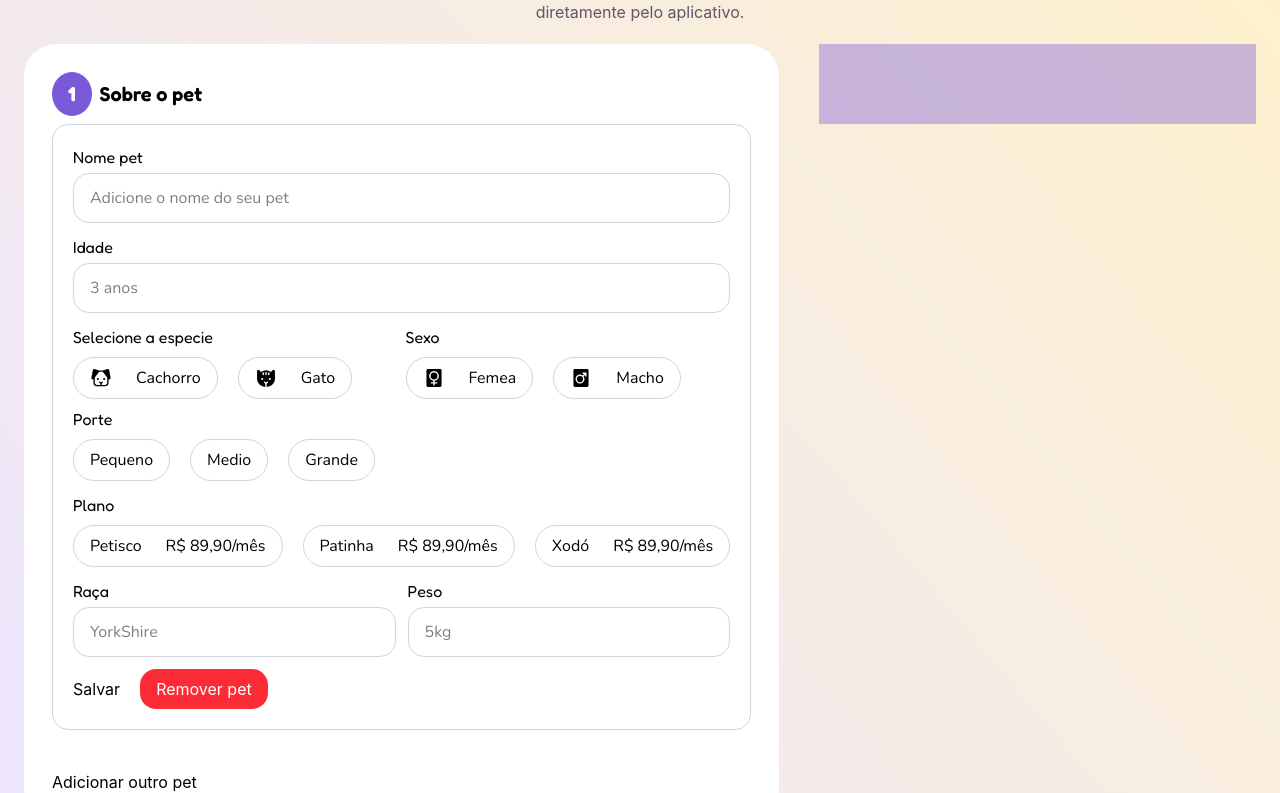
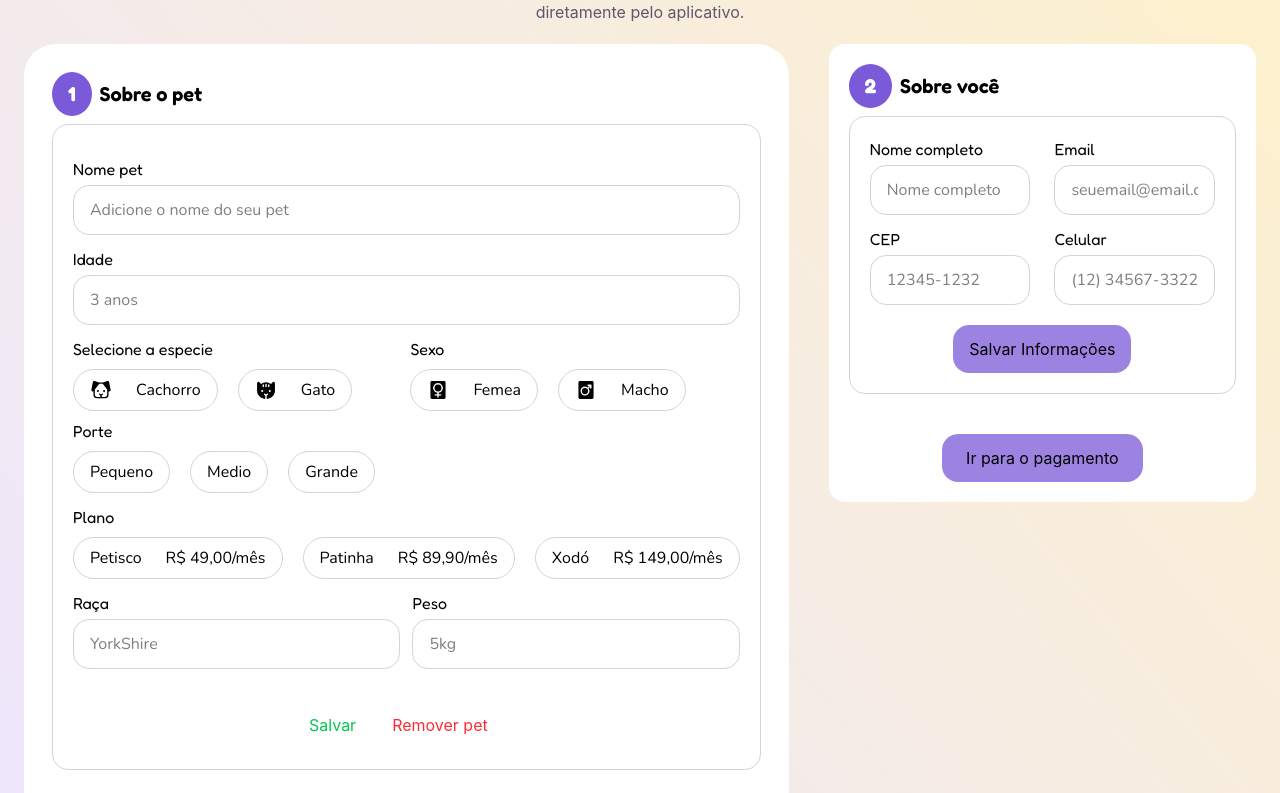
Before and after one commit to SophiAoAmaral/Fucinhos, a React (Vite) app in the folder fucinhos/: page /Fucinhos/contratar in a window 1280 px wide. Shown: the part 327-1120 px from the top of the page. Built offline with nearby package versions, Linux system fonts and the light colour scheme.

Commit message:
finalizando formulario pets

```diff
--- a/fucinhos/index.html
+++ b/fucinhos/index.html
@@ -1,5 +1,5 @@
 <!doctype html>
-<html lang="en">
+<html lang="pt-br">
   <head>
     <meta charset="UTF-8" />
     <link rel="icon" type="image/svg+xml" href="./public//assets/favicon.png" />
--- a/fucinhos/src/App.jsx
+++ b/fucinhos/src/App.jsx
@@ -1,15 +1,26 @@
-import {Route, Routes} from 'react-router'
+import {Route, Routes, useLocation} from 'react-router'
 import './App.css'
 import { Header } from './components/Header'
 import { Footer } from './components/Footer'
 import { Home } from './pages/Home'
 import { Cadastro } from './Forms/Cadastro'
+import { useEffect } from 'react'
 
 function App() {
+  function ScrollToTop() {
+  const { pathname } = useLocation();
+
+  useEffect(() => {
+    window.scrollTo(0, 0);
+  }, [pathname]);
+
+  return null;
+}
 
 
   return (
     <>
+     <ScrollToTop/>
     <Header className='font'/>
       <Routes>
           <Route path='/' element={<Home/>}/>
--- a/fucinhos/src/Forms/Cadastro.jsx
+++ b/fucinhos/src/Forms/Cadastro.jsx
@@ -4,13 +4,18 @@ import { Formulario } from './Formulario'
 import patinha from '../../public/assets/favicon.png'
 import { Sobre } from './Sobre'
 export const Cadastro = () => {
+    const[mensagemSalvar, setMensagemSalvar] = useState('');
+    const[mensagem, setMensagem] = useState('');
+
     const [dono, setDono] = useState({
         nome: '',
         sobrenome: '',
         email: '',
-        endereco:'',
-        numero: ''
-    });
+        cep:'',
+        celular:''
+      });
+
+
 
     const petInicial = {
     nome: "",
@@ -43,6 +48,13 @@ const [pets, setPets] = useState([petInicial]);
     },
   ]);
 }
+
+function salvarDadosDono(e){
+  e.preventDefault();
+  setDono(e.target.value);
+  console.log(dono)
+};
+
 function atualizarPet(index, campo, valor) {
   const novosPets = [...pets];
   novosPets[index] = {
@@ -52,7 +64,8 @@ function atualizarPet(index, campo, valor) {
   setPets(novosPets);
 }
 
-function salvarPet(index) {
+function salvarPet(e, index) {
+  e.preventDefault()
   const novosPets = [...pets];
   novosPets[index] = {
     ...novosPets[index],
@@ -60,18 +73,30 @@ function salvarPet(index) {
   };
 
   setPets(novosPets);
+
+  setMensagemSalvar('Dados Salvos!')
+  setTimeout(()=>{
+    setMensagemSalvar('')
+  },3000);
+
+  console.log(pets)
 }
 
 function removerPet(index) {
   setPets((prev) =>
     prev.filter((_, i) => i !== index)
   );
+  setMensagem('Pet Removido!')
+  setTimeout(()=>{
+    setMensagem('')
+  },3000);
+
 };
 
 
   return (
     <section className="background ">
-      <section className="container">
+      <section className="container ">
      <Link to='/' className='pt-20 block font-fredoka text-roxo hover:underline'>← Voltar</Link>
         <div className=" text-center mb-5 flex flex-col items-center justify-center gap-2">
           <span className="inline-block rounded-[50%] bg-roxo/40">
@@ -85,8 +110,8 @@ function removerPet(index) {
             adicionar quantos outros desejar diretamente pelo aplicativo.
           </p>
         </div>
-        <section className="md:grid md:grid-cols-[auto_1fr] gap-10 md:items-start">
-          <div className="bg-white p-7 rounded-4xl">
+        <section className="md:grid md:grid-cols-[auto_1fr]  auto-rows-auto  gap-10 md:items-start">
+          <div className="bg-white p-7 rounded-4xl mb-10">
             <span className='flex  font-semibold gap-2 text-xl mb-2 font-fredoka items-center'><span className='py-2 px-4 rounded-[100%] text-white font-bold bg-roxo'>1</span>Sobre o pet</span>
             {pets.map((pet, index) => (
               <Formulario
@@ -96,15 +121,19 @@ function removerPet(index) {
                 atualizarPet={atualizarPet}
                 removerPet={removerPet}
                 salvarPet={salvarPet}
+                mensagemSalvar={mensagemSalvar}
               />
             ))}
-            <button onClick={adicionarPet}>Adicionar outro pet</button>
+             <span className="text-green-500">{mensagem}</span>
+            <button onClick={adicionarPet} className='m-auto block cursor-pointer py-3 px-4 bg-roxo/75 hover:bg-roxo-escuro hover:text-white transition rounded-2xl'>Adicionar outro pet</button>
 
-            <article>
-              <Sobre dono={dono} />
+
+          </div>
+          <article className=' bg-white p-5 rounded-2xl flex flex-col'>
+              <span className='flex  font-semibold gap-2 text-xl mb-2 font-fredoka items-center'><span className='py-2 px-4 rounded-[100%] text-white font-bold bg-roxo'>2</span>Sobre você</span>
+              <Sobre dono={dono} salvarDadosDono={salvarDadosDono}/>
+               <Link to='/finalizar' className='self-center inline-block py-3 px-6 bg-roxo/75 rounded-2xl cursor-pointer hover:bg-roxo-escuro hover:text-white transition'>Ir para o pagamento</Link>
             </article>
-          </div>
-          <div className="bg-roxo/40 md:h-20"></div>
         </section>
       </section>
     </section>
--- a/fucinhos/src/Forms/Formulario.jsx
+++ b/fucinhos/src/Forms/Formulario.jsx
@@ -1,16 +1,16 @@
-import React from 'react'
+import React, { useEffect, useState } from 'react'
 import { Input } from './Input'
 import { OptionsSelector } from './OptionsSelector'
 import { PiDogFill, PiCatFill, PiGenderMaleFill, PiGenderFemaleFill, } from "react-icons/pi";
 
-export const Formulario = ({
-    pet, index, atualizarPet, removerPet, salvarPet
-}) => {
+export const Formulario = ({pet, index, atualizarPet, removerPet, salvarPet, mensagemSalvar}) =>
+    {
+
   return (
-    <section className='flex flex-col gap-3 border border-gray-300 rounded-2xl mb-10 p-5'>
-
-       <Input type='text' placeholder='Adicione o nome do seu pet' name='nome' label='Nome pet' onChange={(e)=> atualizarPet("nome",e.target.value) }/>
-       <Input type='text' placeholder='3 anos' name='idade' label='Idade' onChange={(e)=> atualizarPet("idade",e.target.value)}/>
+    <form onSubmit={salvarPet} className='flex flex-col gap-3 border border-gray-300 rounded-2xl mb-10 p-5'>
+       <span className='block self-end text-green-500!'>{mensagemSalvar}</span>
+       <Input type='text' required placeholder='Adicione o nome do seu pet' name='nome' label='Nome pet' value={pet.nome} onChange={(e)=> atualizarPet(index ,"nome", e.target.value) }/>
+       <Input type='text' required placeholder='3 anos' name='idade' label='Idade' value={pet.idade} onChange={(e)=> atualizarPet(index, "idade", e.target.value)}/>
        <div className='grid md:grid-cols-2 gap-2'>
        <OptionsSelector label='Selecione a especie' value={pet.especie} options={
         [{value:'Cachorro', icon:<PiDogFill size='22'/>, label:'Cachorro'},
@@ -35,29 +35,28 @@ export const Formulario = ({
         </div>
 
         <OptionsSelector label='Plano' value={pet.plano} options={
-        [{value:'Petisco', icon:'', label:'Petisco', description:"R$ 89,90/mês"},
+        [{value:'Petisco', icon:'', label:'Petisco', description:"R$ 49,00/mês"},
          {value:'Patinha', icon:'' , label:'Patinha', description:"R$ 89,90/mês"},
-         {value:'Xodó', icon:'' , label:'Xodo',description:"R$ 89,90/mês"},
+         {value:'Xodó', icon:'' , label:'Xodo',description:"R$ 149,00/mês"},
         ]}
         onChange={(valor) => atualizarPet(index, "plano", valor)}
         />
        <div className='md:grid grid-cols-2 gap-3'>
-           <Input type='text' placeholder='YorkShire' name='raca' label='Raça' onChange={(e)=> atualizarPet("raca",e.target.value)}/>
-           <Input type='text' placeholder='5kg' name='peso' label='Peso' onChange={(e)=> atualizarPet("peso",e.target.value)}/>
+           <Input type='text' required placeholder='YorkShire' name='raca' label='Raça' onChange={(e)=> atualizarPet(index, "raca", e.target.value)}/>
+           <Input type='text' required placeholder='5kg' name='peso' label='Peso' onChange={(e)=> atualizarPet(index, "peso", e.target.value)}/>
 
        </div>
 
-    <div className='flex gap-5'>
-        <button type="button" onClick={() => salvarPet(index)}>Salvar</button>
+    <div className='flex gap-5 justify-center items-center mt-5'>
+        <button type="submit"  className='cursor-pointer text-green-500 hover:text-green-700'>Salvar</button>
         <button
             type="button"
             onClick={() => removerPet(index)}
-            className='bg-red-500 text-white py-2 px-4 self-center rounded-2xl hover:bg-red-600 cursor-pointer'
+            className=' py-3 px-4 self-center rounded-2xl text-red-500 hover:text-red-700 cursor-pointer'
             >
             Remover pet
         </button>
     </div>
-
-    </section>
+    </form>
   )
 }
--- a/fucinhos/src/Forms/Input.jsx
+++ b/fucinhos/src/Forms/Input.jsx
@@ -1,10 +1,10 @@
 import React from 'react'
 
-export const Input = ({label, placeholder, type, name, onChange, removerPet}) => {
+export const Input = ({label, placeholder,value,  type, name, onChange, removerPet, ...props}) => {
   return (
     <div className='flex flex-col text-roxo-excuro'>
         <label htmlFor={name} className='font-fredoka mb-1'>{label}</label>
-        <input className='font-nunito border border-gray-300 rounded-2xl px-4 py-3 outline-none transition-all duration-200 focus:border-roxo-escuro inline-block ' type={type} placeholder={placeholder} name={name} id={name} onChange={onChange} />
+        <input className='font-nunito border border-gray-300 rounded-2xl px-4 py-3 outline-none transition-all duration-200 focus:border-roxo-escuro inline-block ' type={type} placeholder={placeholder} name={name} id={name} onChange={onChange} value={value} {...props}/>
     </div>
   )
 }
--- a/fucinhos/src/Forms/Sobre.jsx
+++ b/fucinhos/src/Forms/Sobre.jsx
@@ -1,9 +1,19 @@
 import React from 'react'
+import { Input } from './Input'
 
-export const Sobre = () => {
+export const Sobre = ({dono, salvarDadosDono}) => {
   return (
-    <section>
+    <section className='flex flex-col gap-3 border border-gray-300 rounded-2xl mb-10 p-5'>
+        <div className='grid md:grid-cols-2 gap-6'>
+          <Input label='Nome completo' placeholder='Nome completo' onChange={salvarDadosDono}/>
+          <Input label='Email' placeholder='seuemail@email.com' onChange={salvarDadosDono}/>
+        </div>
+         <div className='grid md:grid-cols-2 gap-6'>
+          <Input label='CEP' placeholder='12345-1232' onChange={salvarDadosDono}/>
+          <Input label='Celular' placeholder='(12) 34567-3322' onChange={salvarDadosDono}/>
+        </div>
 
+        <button onClick={salvarDadosDono} className='mt-2 py-3 px-4 bg-roxo/75 self-center rounded-2xl cursor-pointer hover:bg-roxo-escuro hover:text-white transition'>Salvar Informações</button>
     </section>
   )
 }
```
